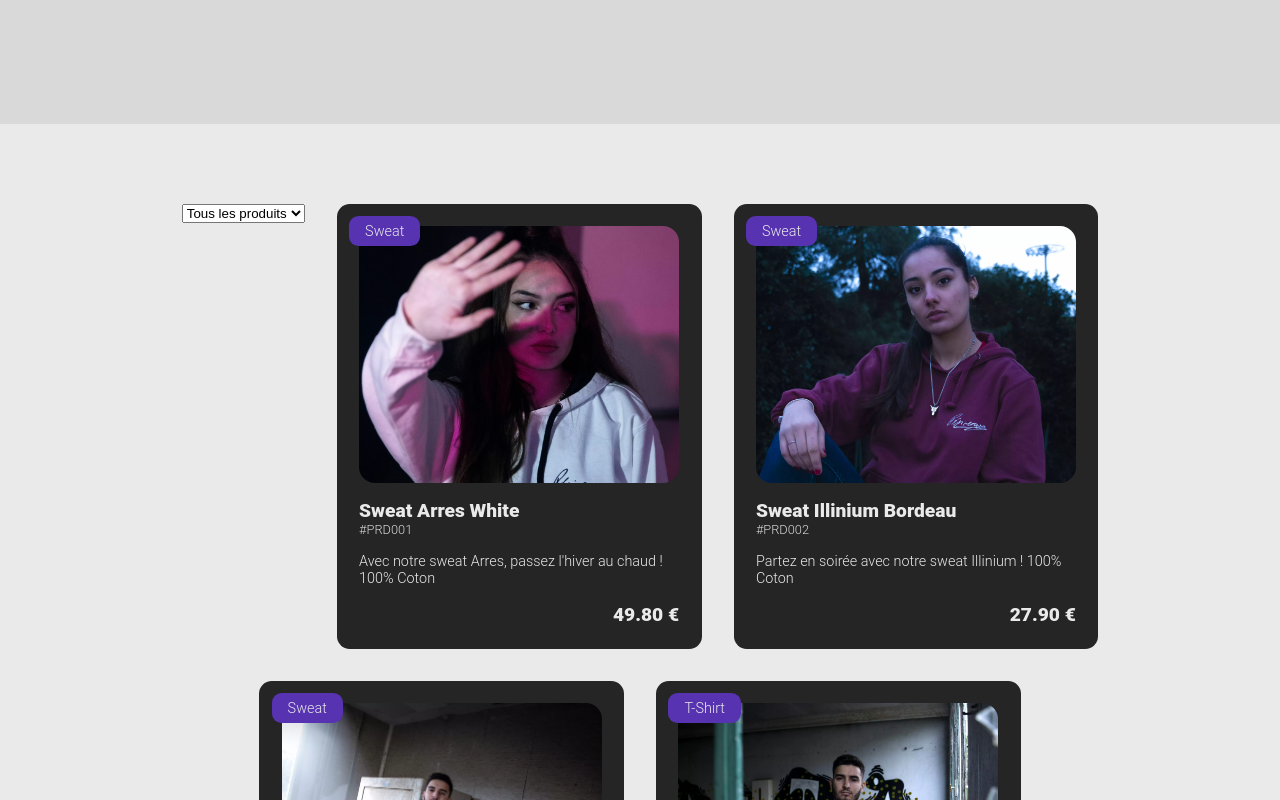
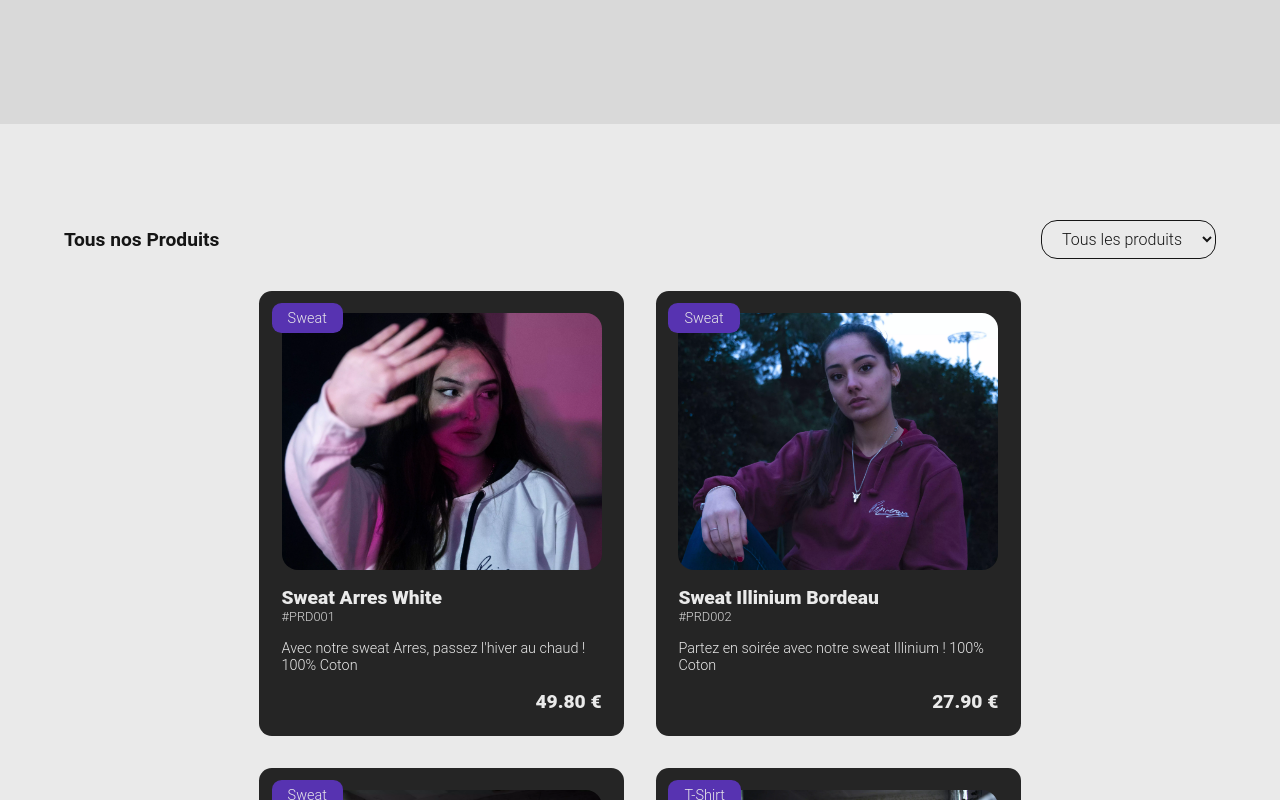
Before and after one commit to Batsave/Mini-Challenge, a React (Vite) app: page / in a window 1280 px wide. Shown: the part 1540-2340 px from the top of the page. Built offline with nearby package versions, Linux system fonts and the light colour scheme.

Commit message:
🚀 RELEASE: First release !

```diff
--- a/src/data/linknavbar.json
+++ b/src/data/linknavbar.json
@@ -1,20 +1,20 @@
 [
   {
     "id": 1,
-    "linkname": "accueil",
-    "linkurl": "/"
+    "linkname": "Accueil",
+    "linkurl": "/#home"
 
   },
   {
     "id": 2,
-    "linkname": "a propos",
-    "linkurl": "/seances"
+    "linkname": "A Propos",
+    "linkurl": "/#about"
 
   },
   {
     "id": 3,
-    "linkname": "list",
-    "linkurl": "/contact"
+    "linkname": "Produits",
+    "linkurl": "/#products"
 
   }
 ]
--- a/src/pages/home.jsx
+++ b/src/pages/home.jsx
@@ -8,10 +8,7 @@ import ProductCard from "../components/ProductCard.jsx";
 //Data
 import Data from "../data/data.json";
 
-
-
 export default function Home() {
-
   const [selectedOption, setSelectedOption] = useState("");
   const handleOptionChange = (event) => {
     setSelectedOption(event.target.value);
@@ -19,7 +16,6 @@ export default function Home() {
   const filteredData = selectedOption
     ? Data.filter((product) => product.category === selectedOption)
     : Data;
-
 
   return (
     <div>
@@ -66,8 +62,15 @@ export default function Home() {
         <title>Pepinesque | Mini-Projet</title>
       </Helmet>
 
-      <header className="header-container">
-      <video className="bg-video" autoPlay={true} loop={true} controls={false} playsInline muted  >
+      <header id="home" className="header-container">
+        <video
+          className="bg-video"
+          autoPlay={true}
+          loop={true}
+          controls={false}
+          playsInline
+          muted
+        >
           <source src="./publicité-pepinesque-min.mp4" type="video/mp4" />
         </video>
         <div className="head-bloc">
@@ -83,7 +86,7 @@ export default function Home() {
         </div>
       </header>
 
-      <div className="about">
+      <div id="about" className="about">
         <div className="about-container">
           <div className="content">
             <div>
@@ -106,28 +109,34 @@ export default function Home() {
             </p>
           </div>
           <div className="content">
-            <div className="img-about" ></div>
+            <div className="img-about"></div>
           </div>
         </div>
       </div>
 
-      <div className="allproducts">
-        <div className="filter">
-          <select value={selectedOption} onChange={handleOptionChange}>
+      <div id="products" className="allproducts">
+        <div className="options">
+          {selectedOption === "" ? (
+            <p className="title">Tous nos Produits</p>
+          ) : (
+            <p className="title">Tous nos {selectedOption}</p>
+          )}
+          <select
+            className="filter"
+            value={selectedOption}
+            onChange={handleOptionChange}
+          >
             <option value="">Tous les produits</option>
             <option value="Sweat">Sweat</option>
             <option value="T-Shirt">T-Shirt</option>
           </select>
         </div>
-
+        <div className="results">
           {filteredData.map((product) => (
             <ProductCard key={product.id} data={product} />
           ))}
-
         </div>
-
-
-
+      </div>
     </div>
   );
 }
--- a/src/scss/home.scss
+++ b/src/scss/home.scss
@@ -1,4 +1,3 @@
-
 .header-container {
   display: flex;
   flex-direction: column;
@@ -14,7 +13,6 @@
     top: 0;
     z-index: -1;
   }
-
 
   .head-bloc {
     display: flex;
@@ -52,8 +50,6 @@
       color: var(--color-black);
       font-weight: 900;
       font-size: 3rem;
-
-
     }
     .subtitle {
       font-family: var(--font);
@@ -63,7 +59,6 @@
 
       max-width: 45ch;
     }
-
   }
 }
 
@@ -85,7 +80,6 @@
 
     @media screen and (max-width: 900px) {
       flex-direction: column;
-
     }
 
     .content {
@@ -93,9 +87,6 @@
       flex-direction: column;
       width: 100%;
       gap: 1rem;
-
-
-
     }
     .about-ancre {
       font-family: var(--font);
@@ -110,7 +101,6 @@
       color: var(--color-black);
       font-weight: 900;
       font-size: 3rem;
-
     }
     .paragraphe {
       max-width: 100ch;
@@ -119,7 +109,6 @@
       font-weight: 300;
       font-size: 1.2rem;
       line-height: 1.4;
-
     }
   }
   .img-about {
@@ -136,17 +125,58 @@
   }
 }
 
+.allproducts {
+  display: flex;
+  flex-direction: column;
+  flex-wrap: wrap;
+  width: 100%;
+  min-height: 100vh;
+  padding: 4rem;
+  gap: 2rem;
+  box-sizing: border-box;
+  background-color: var(--color-white);
 
-  .allproducts {
+  @media screen and (max-width: 900px) {
+    padding: 2rem 0.5rem;
+  }
+
+  .options {
     display: flex;
     flex-direction: row;
     flex-wrap: wrap;
-    width: 100%;
-    min-height: 100vh;
-    padding: 5rem;
+    justify-content: space-between;
+    gap: 1rem;
+    align-items: center;
+    margin-top: 2rem;
+    @media screen and (max-width: 900px) {
+      flex-direction: column;
+      justify-content: center;
+    }
+
+    .title {
+      font-family: var(--font);
+      color: var(--color-black);
+      font-weight: 600;
+      font-size: 1.2rem;
+    }
+  }
+  .filter {
+    display: flex;
+    background-color: var(--color-white);
+    padding: 0.5rem 1rem;
+    font-family: var(--font);
+    color: var(--color-black);
+    font-weight: 300;
+    font-size: 1rem;
+    border-radius: 1rem;
+    border: solid 1px var(--color-black);
+    outline: none;
+  }
+
+  .results {
+    display: flex;
+    flex-wrap: wrap;
     gap: 2rem;
-    box-sizing: border-box;
     justify-content: center;
-    background-color: var(--color-white);
-
   }
+}
```
Lines whose indentation alone changed are shown as unchanged.
